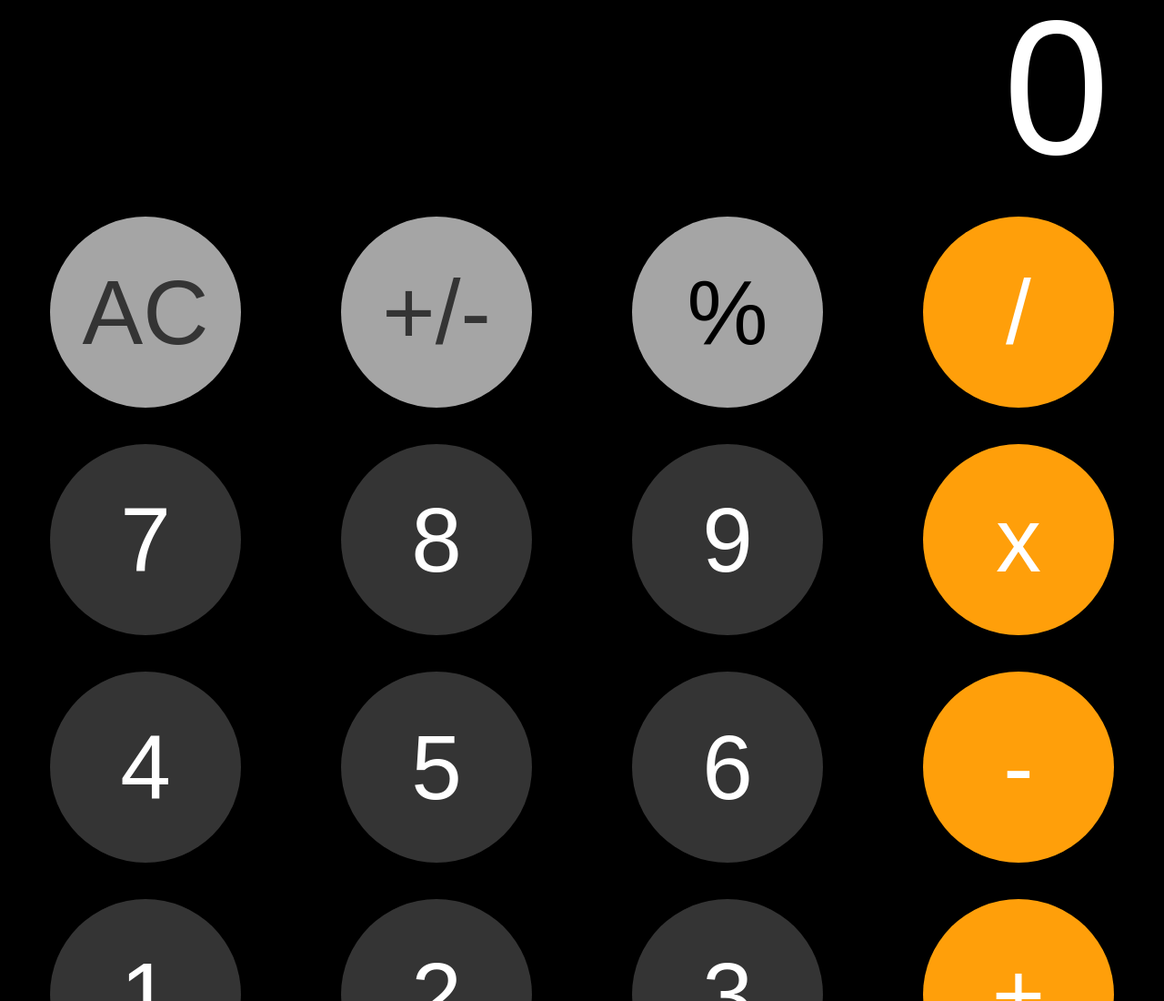
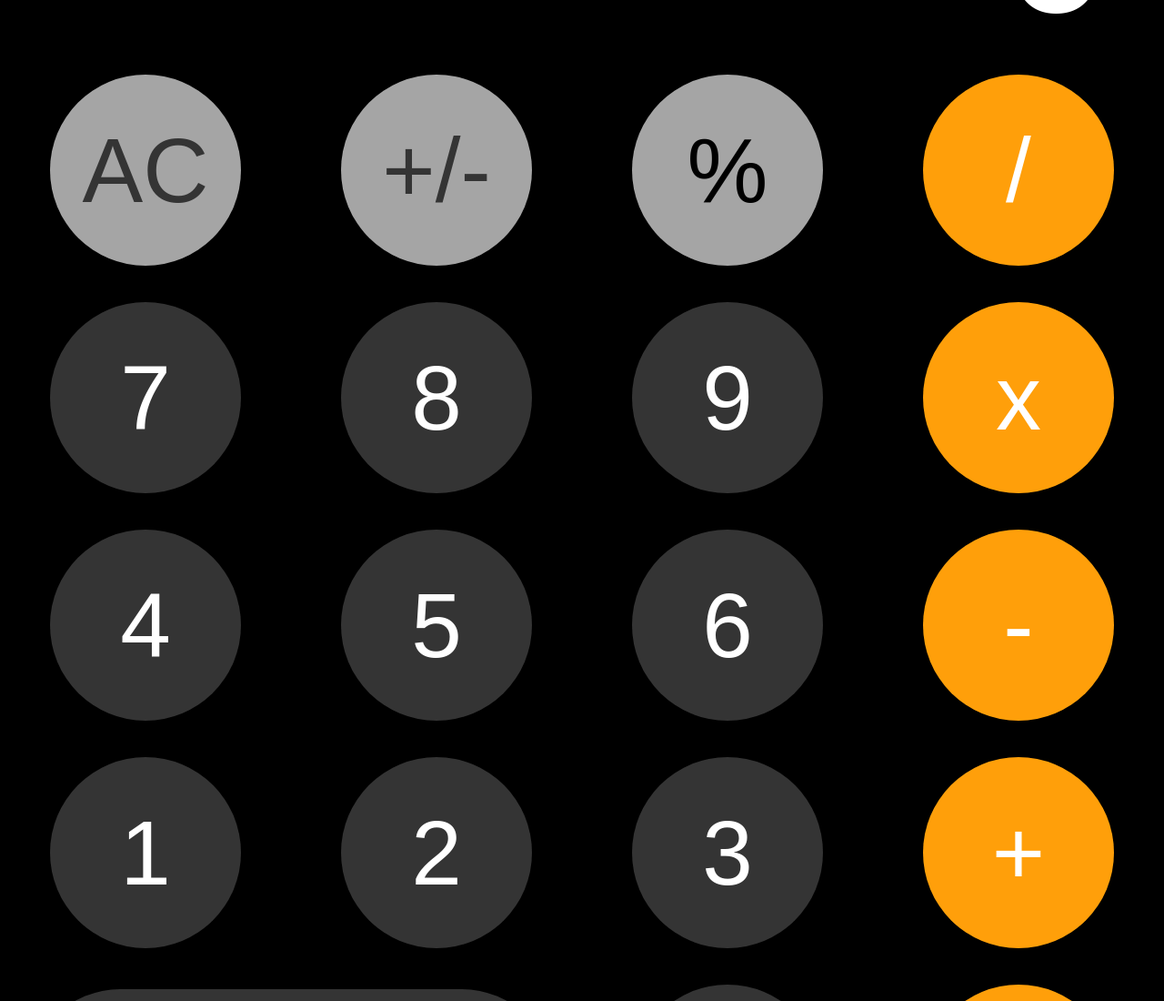
Before and after one commit to rishabhdarji/IOS-Calculator, a plain HTML site: page index.html in a window 1280 px wide. Shown: the top 1100 px of the page at 91% size. Drawn offline with Linux system fonts and the light colour scheme.

Commit message:
Update style.css

```diff
--- a/style.css
+++ b/style.css
@@ -11,7 +11,7 @@ html, body, #fullheight{
 }
 
 .container{
-    height:70%;
+    height:20%;
     background-color: black;
 }
 
```
